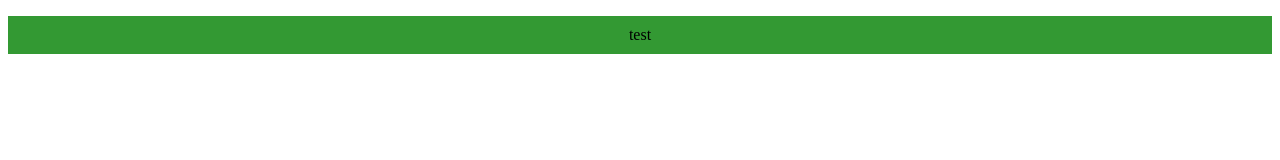
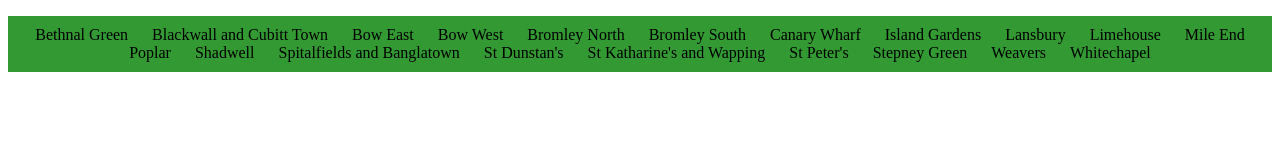
Before and after one commit to CassChar/course-competition2.0, a plain HTML site: page wards.html in a window 1280 px wide. Drawn offline with Linux system fonts and the light colour scheme.

Commit message:
wards
added list of wards

```diff
--- a/wards.html
+++ b/wards.html
@@ -7,8 +7,27 @@
   <link rel="stylesheet" type="text/css" href="css/styles.css">
 </head>
 
+<body>
 <ul>
-  <li>test</li>
+  <li>Bethnal Green</li>
+  <li>Blackwall and Cubitt Town</li>
+  <li>Bow East</li>
+  <li>Bow West</li>
+  <li>Bromley North</li>
+  <li>Bromley South</li>
+  <li>Canary Wharf</li>
+  <li>Island Gardens</li>
+  <li>Lansbury</li>
+  <li>Limehouse</li>
+  <li>Mile End</li>
+  <li>Poplar</li>
+  <li>Shadwell</li>
+  <li>Spitalfields and Banglatown</li>
+  <li>St Dunstan's</li>
+  <li>St Katharine's and Wapping</li>
+  <li>St Peter's</li>
+  <li>Stepney Green</li>
+  <li>Weavers</li>
+  <li>Whitechapel</li>
 </ul>
-
-<body>
+</body>
```
